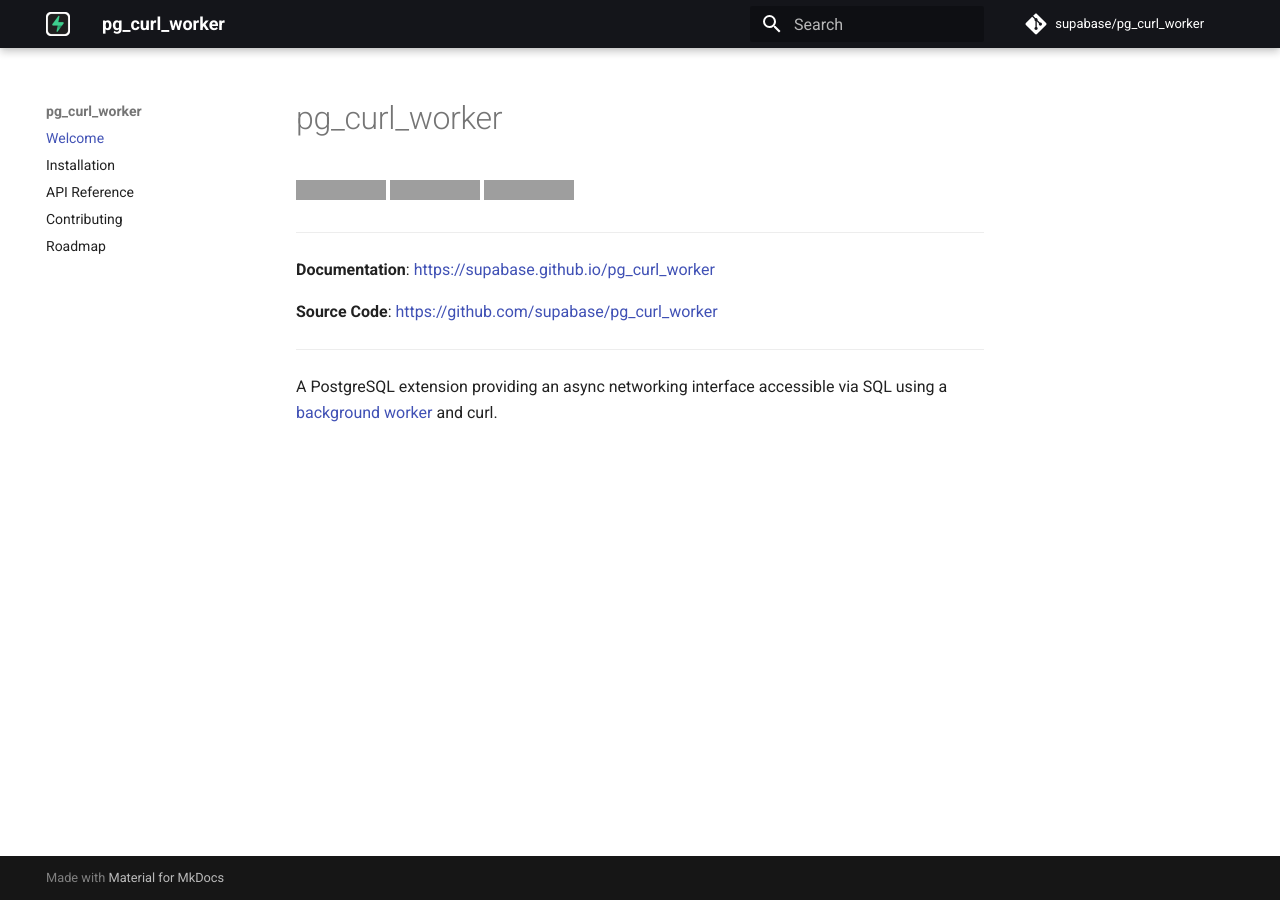
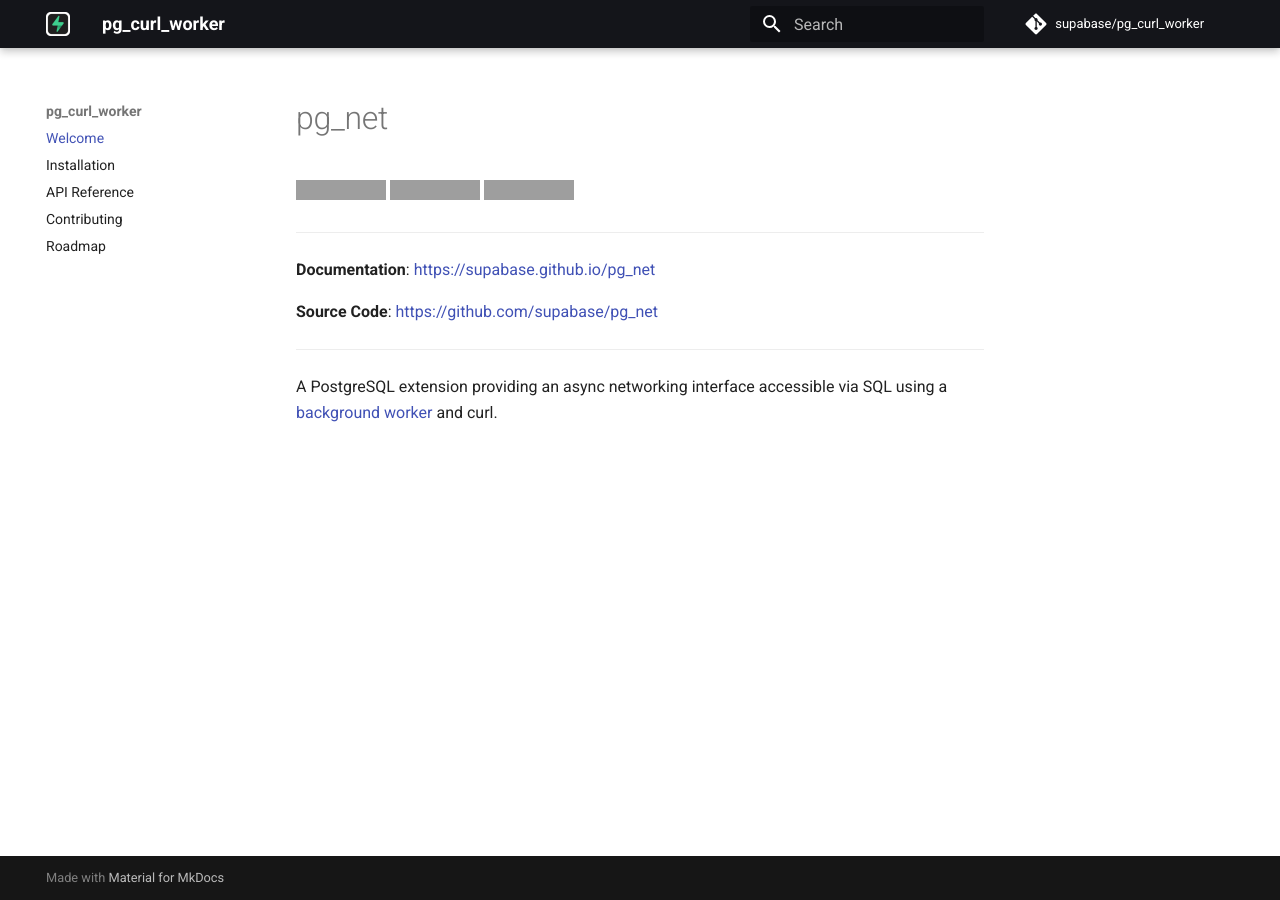
Before and after one commit to supabase/pg_net, an MkDocs documentation site: the page built from docs/index.md, in a window 1280 px wide. Built offline with MkDocs 1.6.1 and Material for MkDocs 9.7.7, drawn with Linux system fonts in a browser that asks for light colours; comment, search, counter and statistics services are not loaded; grey boxes are pictures that could not be loaded.

Commit message:
rename in docs

```diff
--- a/docs/index.md
+++ b/docs/index.md
@@ -1,18 +1,18 @@
-# pg_curl_worker
+# pg_net
 
 <p>
 
 <a href=""><img src="https://img.shields.io/badge/postgresql-12+-blue.svg" alt="PostgreSQL version" height="18"></a>
-<a href="https://github.com/supabase/pg_curl_worker/blob/master/LICENSE"><img src="https://img.shields.io/pypi/l/markdown-subtemplate.svg" alt="License" height="18"></a>
-<a href="https://github.com/supabase/pg_curl_worker/actions"><img src="https://github.com/supabase/pg_curl_worker/actions/workflows/main.yml/badge.svg" alt="Tests" height="18"></a>
+<a href="https://github.com/supabase/pg_net/blob/master/LICENSE"><img src="https://img.shields.io/pypi/l/markdown-subtemplate.svg" alt="License" height="18"></a>
+<a href="https://github.com/supabase/pg_net/actions"><img src="https://github.com/supabase/pg_net/actions/workflows/main.yml/badge.svg" alt="Tests" height="18"></a>
 
 </p>
 
 ---
 
-**Documentation**: <a href="https://supabase.github.io/pg_curl_worker" target="_blank">https://supabase.github.io/pg_curl_worker</a>
+**Documentation**: <a href="https://supabase.github.io/pg_net" target="_blank">https://supabase.github.io/pg_net</a>
 
-**Source Code**: <a href="https://github.com/supabase/pg_curl_worker" target="_blank">https://github.com/supabase/pg_curl_worker</a>
+**Source Code**: <a href="https://github.com/supabase/pg_net" target="_blank">https://github.com/supabase/pg_net</a>
 
 ---
 
```
Also changed, not shown: README.md (+2 -2 lines), docs/contributing.md (+2 -2 lines), docs/installation.md (+1 -1 lines), docs/roadmap.md (deleted, +0 -5 lines).
